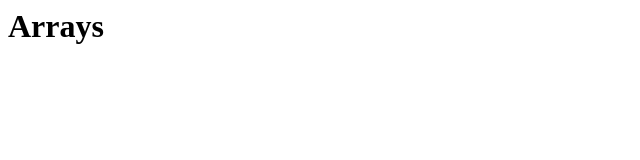
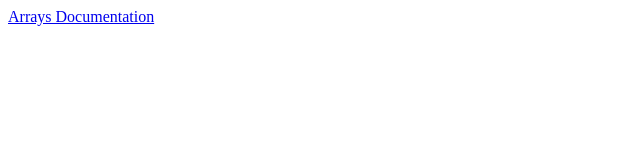
Before and after one commit to BerkGozek/BerkGozek.github.io, a plain HTML site: page index.html in a window 1280 px wide. Shown: the whole page, without its empty margins (0-640 px from the left). Drawn offline with Linux system fonts and the light colour scheme.

Commit message:
smol chnage

```diff
--- a/index.html
+++ b/index.html
@@ -5,6 +5,6 @@
     <title>Arrays</title>
 </head>
 <body>
-    <h1>Arrays</h1>
+    <a href="/Arrays.html">Arrays Documentation</a>
 </body>
 </html>
```
